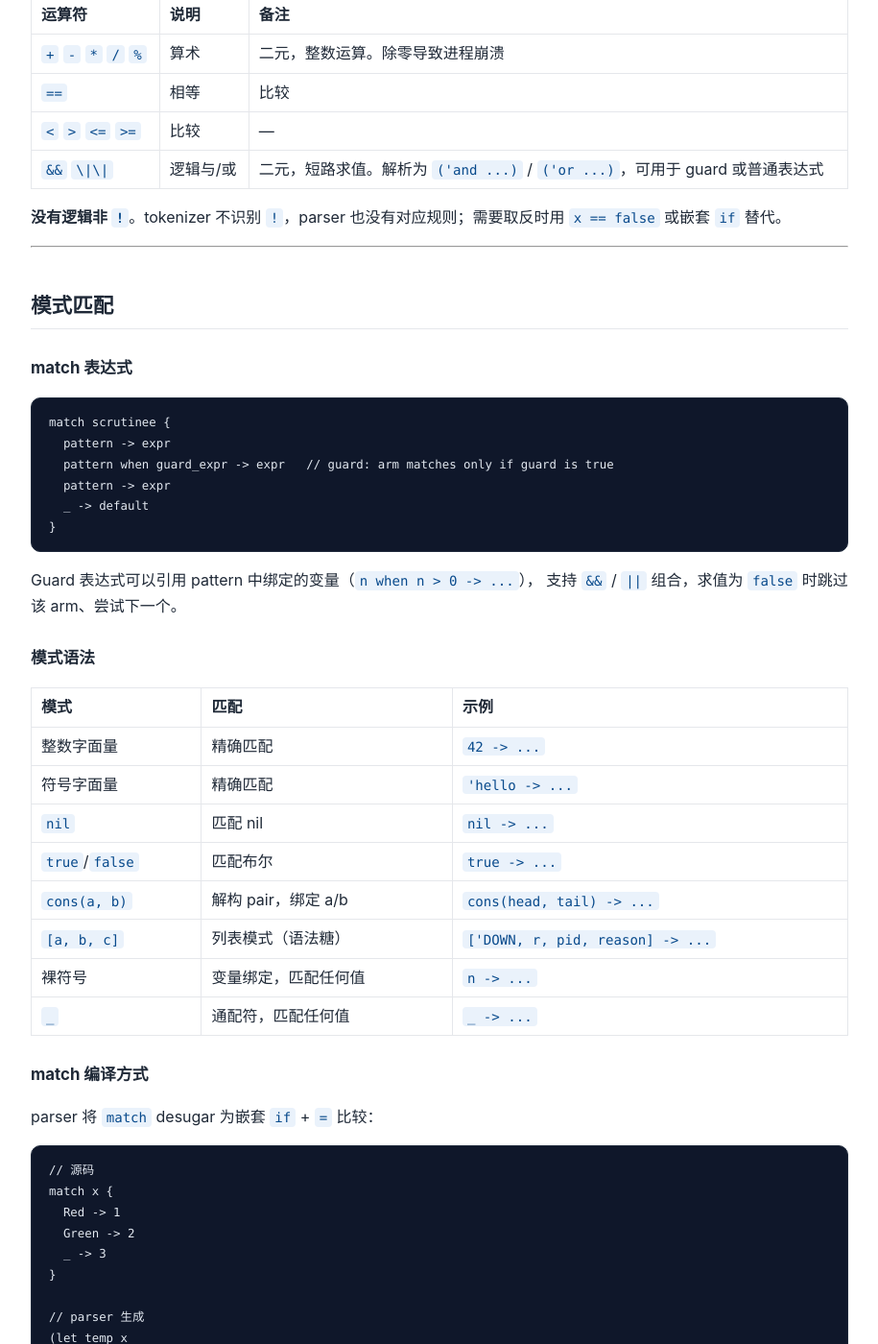
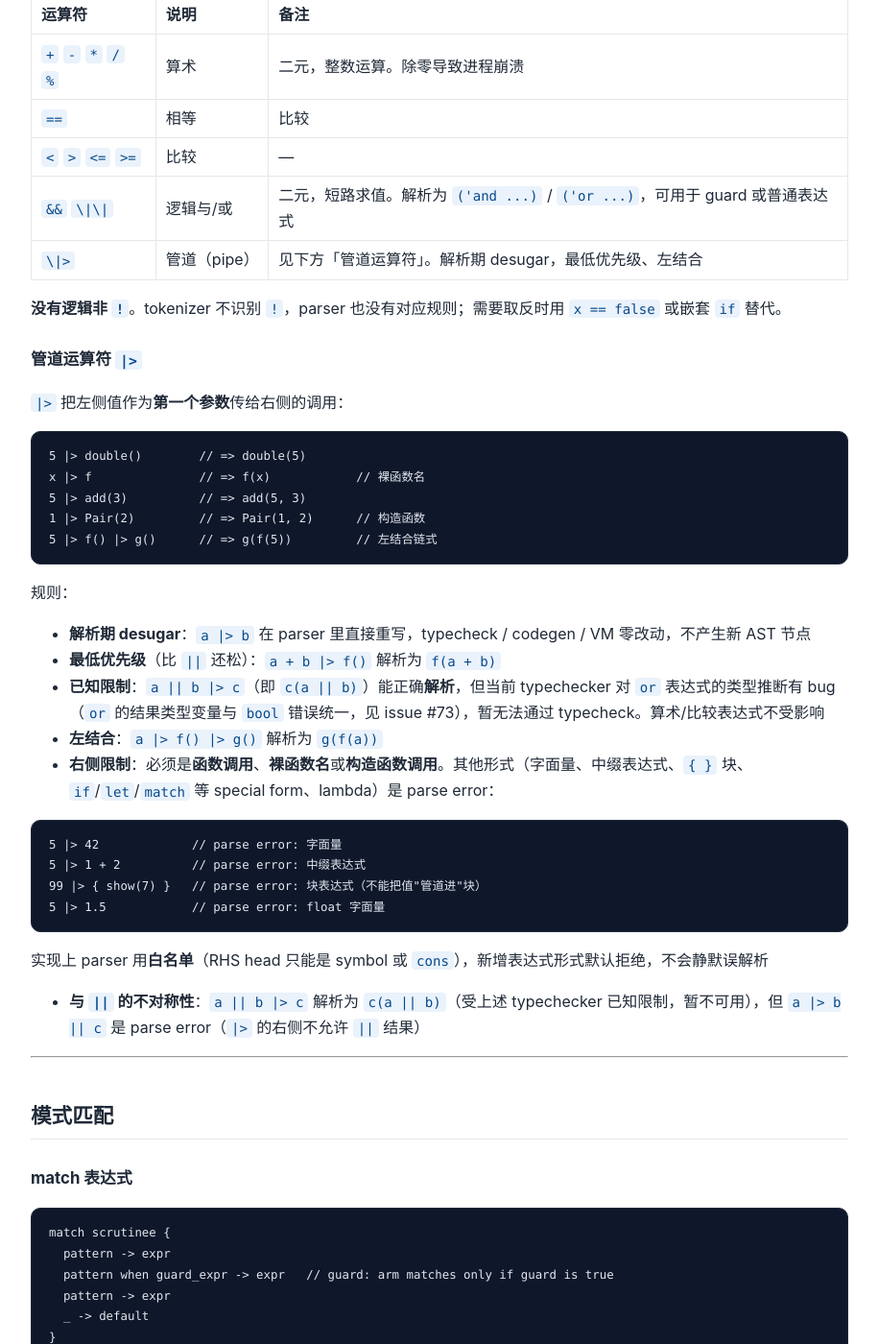
Before and after one commit to tiancaiamao/tinyactor, a Jekyll site: the page built from docs/ta-language-spec.md, in a window 1280 px wide and 1400 px high, scrolled down 3560 px. Shown: the whole window at 96% size, without its empty margins (182-1097 px from the left). Built offline with Jekyll 4.4.1, drawn with Linux system fonts in a browser that asks for light colours; our own code applies the rules of GitHub Pages for plain Markdown files.

Commit message:
feat: add |> pipe operator as parse-time desugaring
`a |> f(b)` rewrites to (f a b); `x |> f` to (f x);
`x |> Foo(a)` to (cons (quote Foo) (cons x (cons a nil))).
Pipe binds loosest of all operators and is left-associative.
Non-call/function/constructor targets are parse errors.

- tokenizer: recognize |> as an op token
- parser: parse_pipe_rest/rewrite_pipe/is_pipeable_head
- parser-ast.ta: 7 new pipe cases (169 total, all pass)
- pipe-parse-errors.ta: negative test for invalid pipe targets
- bootstrap.tabc regenerated

````diff
--- a/docs/ta-language-spec.md
+++ b/docs/ta-language-spec.md
@@ -141,8 +141,39 @@ let result = {
 | `==` | 相等 | 比较 |
 | `<` `>` `<=` `>=` | 比较 | — |
 | `&&` `\|\|` | 逻辑与/或 | 二元，短路求值。解析为 `('and ...)` / `('or ...)`，可用于 guard 或普通表达式 |
+| `\|>` | 管道（pipe） | 见下方「管道运算符」。解析期 desugar，最低优先级、左结合 |
 
 **没有逻辑非 `!`**。tokenizer 不识别 `!`，parser 也没有对应规则；需要取反时用 `x == false` 或嵌套 `if` 替代。
+
+### 管道运算符 `|>`
+
+`|>` 把左侧值作为**第一个参数**传给右侧的调用：
+
+```ta
+5 |> double()        // => double(5)
+x |> f               // => f(x)            // 裸函数名
+5 |> add(3)          // => add(5, 3)
+1 |> Pair(2)         // => Pair(1, 2)      // 构造函数
+5 |> f() |> g()      // => g(f(5))         // 左结合链式
+```
+
+规则：
+
+- **解析期 desugar**：`a |> b` 在 parser 里直接重写，typecheck / codegen / VM 零改动，不产生新 AST 节点
+- **最低优先级**（比 `||` 还松）：`a + b |> f()` 解析为 `f(a + b)`
+- **已知限制**：`a || b |> c`（即 `c(a || b)`）能正确**解析**，但当前 typechecker 对 `or` 表达式的类型推断有 bug（`or` 的结果类型变量与 `bool` 错误统一，见 issue #73），暂无法通过 typecheck。算术/比较表达式不受影响
+- **左结合**：`a |> f() |> g()` 解析为 `g(f(a))`
+- **右侧限制**：必须是**函数调用**、**裸函数名**或**构造函数调用**。其他形式（字面量、中缀表达式、`{ }` 块、`if`/`let`/`match` 等 special form、lambda）是 parse error：
+
+```ta
+5 |> 42             // parse error: 字面量
+5 |> 1 + 2          // parse error: 中缀表达式
+99 |> { show(7) }   // parse error: 块表达式（不能把值"管道进"块）
+5 |> 1.5            // parse error: float 字面量
+```
+
+  实现上 parser 用**白名单**（RHS head 只能是 symbol 或 `cons`），新增表达式形式默认拒绝，不会静默误解析
+- **与 `||` 的不对称性**：`a || b |> c` 解析为 `c(a || b)`（受上述 typechecker 已知限制，暂不可用），但 `a |> b || c` 是 parse error（`|>` 的右侧不允许 `||` 结果）
 
 ---
 
````
Also changed, not shown: 6 other files.
